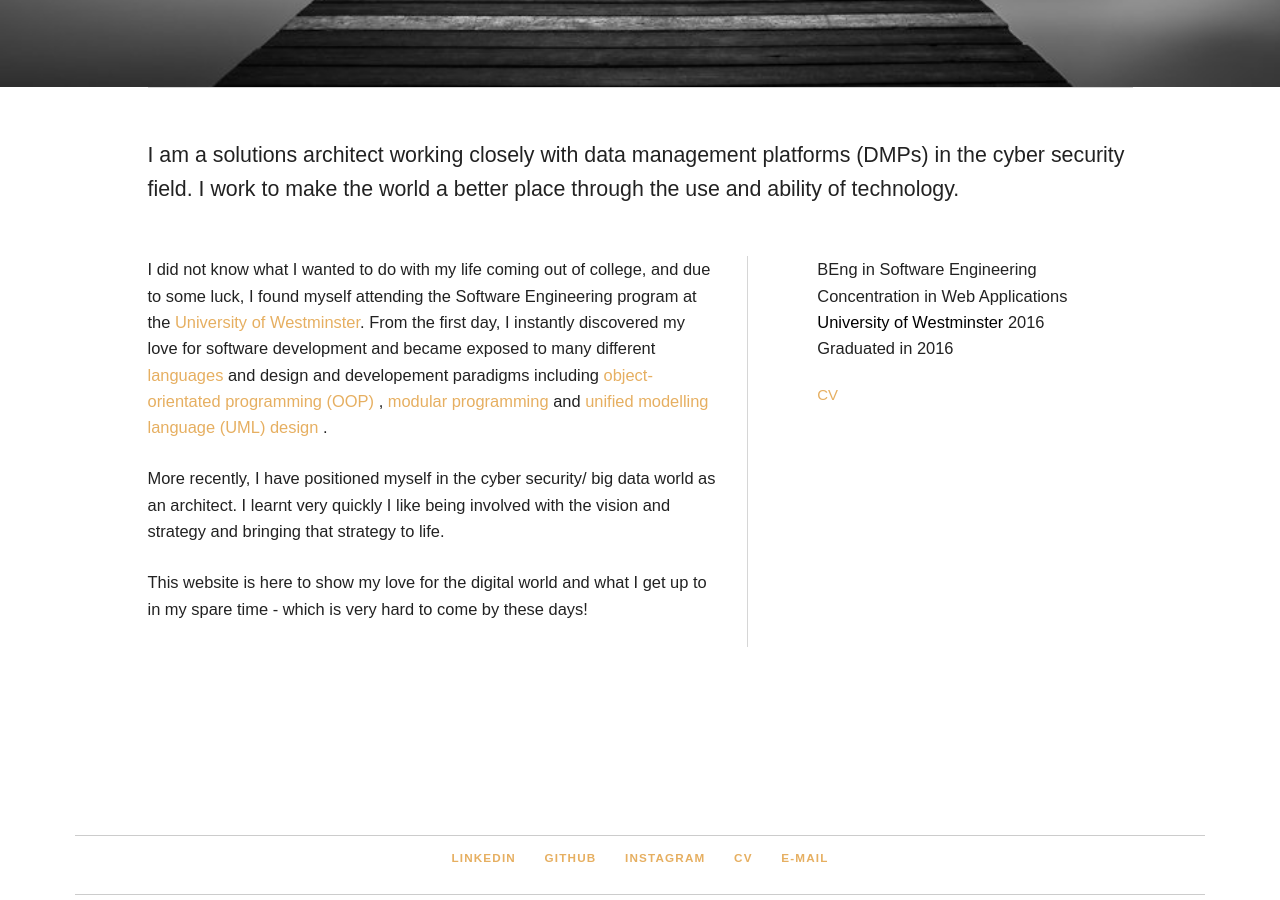
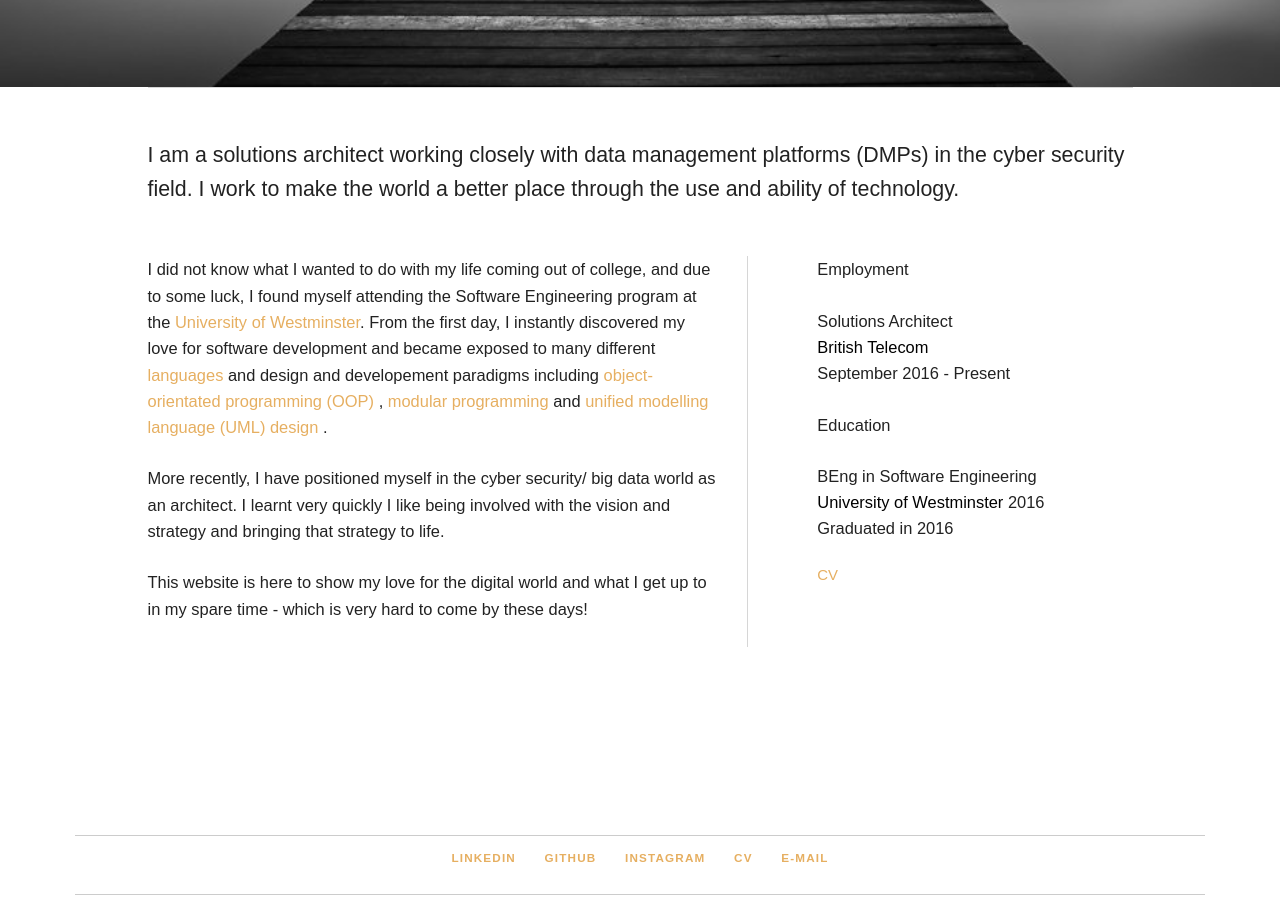
Before and after one commit to aniquesayed/aniquesayed.github.io, a Jekyll site: the page built from index.html, in a window 1280 px wide and 900 px high, scrolled down 1248 px. Built offline with Jekyll 4.4.1, drawn with Linux system fonts in a browser that asks for light colours; some web fonts are replaced.

Commit message:
Adding text to homepage

```diff
--- a/index.html
+++ b/index.html
@@ -67,8 +67,13 @@ title: Anique Sayed - Home
 			<p>This website is here to show my love for the digital world and what I get up to in my spare time - which is very hard to come by these days!</p>
 		</article>
 		<aside>
+			<p><b>Employment</b><br>
+			<p><b>Solutions Architect</b><br>
+			<a href="https://www.btplc.com" target="_blank">British Telecom</a></br>September 2016 - Present</br></p>
+
+			<p><b>Education</b><br>
 			<p><b>BEng in Software Engineering</b><br>
-			Concentration in Web Applications</br><a href="https://www.westminster.ac.uk" target="_blank">University of Westminster</a> 2016</br>Graduated in 2016</br></p>
+			<a href="https://www.westminster.ac.uk" target="_blank">University of Westminster</a> 2016</br>Graduated in 2016</br></p>
 			<!-- <p><b>Product Designer - <a href="http://www.bench.co">Bench</a> <b></br> June 2014 - Present
 			<p><b>Freelancer Designer</b> </br>2012 - June 2014</p> -->
 			<a class"resume-link" href="/cv">
```
